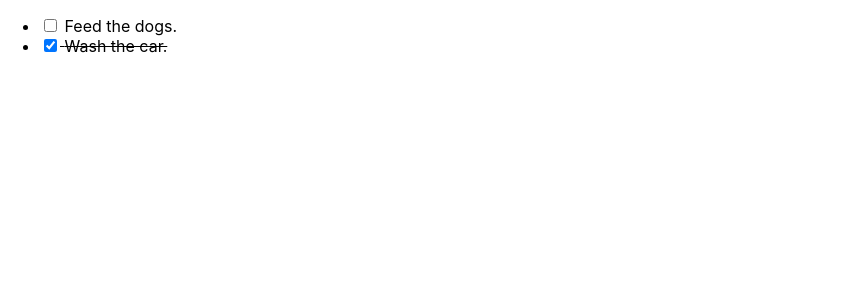
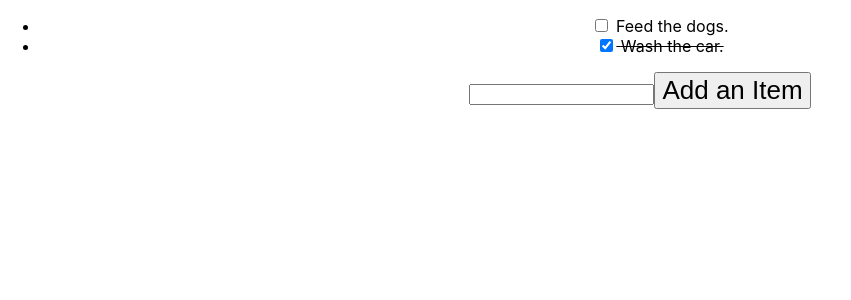
Before and after one commit to MorganWilliamson/TS-Todo, a React (Vite) app in the folder ts-todo/: page / in a window 1280 px wide. Shown: the top 300 px of the page, without its empty margins (0-851 px from the left). Built offline with nearby package versions, Linux system fonts and the light colour scheme.

Commit message:
Functionality for adding items.

```diff
--- a/ts-todo/src/App.tsx
+++ b/ts-todo/src/App.tsx
@@ -1,5 +1,6 @@
 import React, { useState } from 'react';
 import { TodoList } from "./components/TodoList";
+import { AddTodoForm } from "./components/AddTodoForm";
 import './App.css';
 
 const initialTodos: Todo[] = [
@@ -27,9 +28,19 @@
       return todo;
     });
     setTodos(newTodo);
-  }
+  };
 
-  return <TodoList todos={todos} toggleTodo={toggleTodo} />
+  const addTodo: AddTodo = (text: string) => {
+    const newTodo = { text, completed: false};
+    setTodos([...todos, newTodo]);
+  };
+
+  return (
+    <div className="App">
+      <TodoList todos={todos} toggleTodo={toggleTodo} />
+      <AddTodoForm addTodo={addTodo} />
+    </div>
+  )
 }
 
 export default App;
--- /dev/null
+++ b/ts-todo/src/components/AddTodoForm.tsx
@@ -0,0 +1,29 @@
+import React, { useState } from "react";
+
+interface Props {
+    addTodo: AddTodo;
+}
+
+export const AddTodoForm: React.FC<Props> = ({ addTodo }) => {
+    const [text, setText] = useState('');
+
+    return (
+        <form>
+            <input
+                type="text"
+                value={text}
+                onChange={e => {
+                    setText(e.target.value)
+                }}
+            />
+            <button
+                type="submit"
+                onClick={e => {
+                    e.preventDefault();
+                    addTodo(text);
+                    setText('');
+                }}
+            >Add an Item</button>
+        </form>
+    )
+}
--- a/ts-todo/src/types.d.ts
+++ b/ts-todo/src/types.d.ts
@@ -4,3 +4,5 @@
 }
 
 type ToggleTodo = (selectedTodo: Todo) => void;
+
+type AddTodo = (text: string) => void;
```
